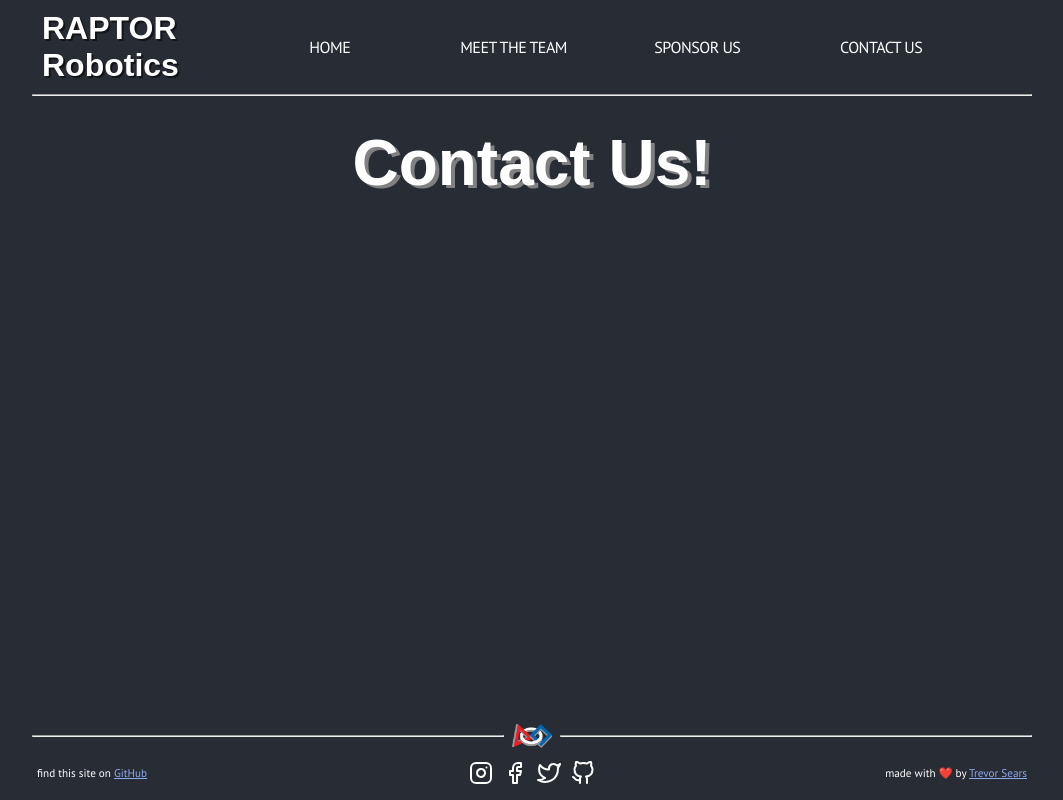
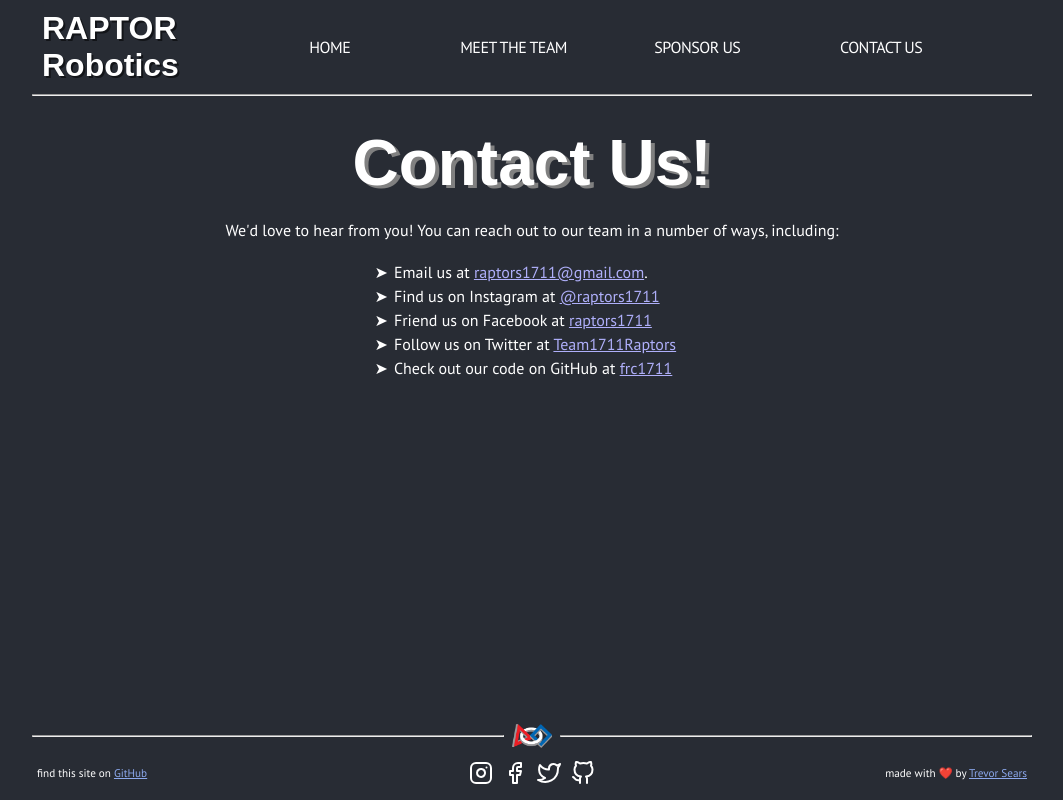
Before and after one commit to minigamerking/raptors1711.com, a React (Create React App) app: page /contact-us in a window 1280 px wide. Shown: the whole page, without its empty margins (108-1171 px from the left). Built offline with nearby package versions, Linux system fonts and the light colour scheme; a web font is replaced by a local one.

Commit message:
Added contact page.

```diff
--- a/src/react/pages/contact-us.scss
+++ b/src/react/pages/contact-us.scss
@@ -1,5 +1,27 @@
 .page-contact-us main {
 
+	display: flex;
+	flex-direction: column;
+	align-items: center;
 
+	p {
+
+		text-align: center;
+		margin-bottom: 20px;
+
+	}
+
+	ul {
+
+		list-style-type: "➤";
+		line-height: 1.5;
+
+		li {
+
+			padding-left: 6px;
+
+		}
+
+	}
 
 }
--- a/src/react/pages/contact-us.tsx
+++ b/src/react/pages/contact-us.tsx
@@ -13,6 +13,14 @@ export class ContactUs extends React.Component<Props, State> {
     	return (
 			<Page name="contact-us">
 				<PageHeading>Contact Us!</PageHeading>
+				<p>We'd love to hear from you! You can reach out to our team in a number of ways, including:</p>
+				<ul>
+					<li>Email us at <a href="mailto:raptors1711@gmail.com">raptors1711@gmail.com</a>.</li>
+					<li>Find us on Instagram at <a href="http://instagram.com/raptors1711">@raptors1711</a></li>
+					<li>Friend us on Facebook at <a href="http://facebook.com/raptors1711">raptors1711</a></li>
+					<li>Follow us on Twitter at <a href="http://twitter.com/Team1711Raptors">Team1711Raptors</a></li>
+					<li>Check out our code on GitHub at <a href="https://github.com/frc1711">frc1711</a></li>
+				</ul>
 			</Page>
 		);
 
```
